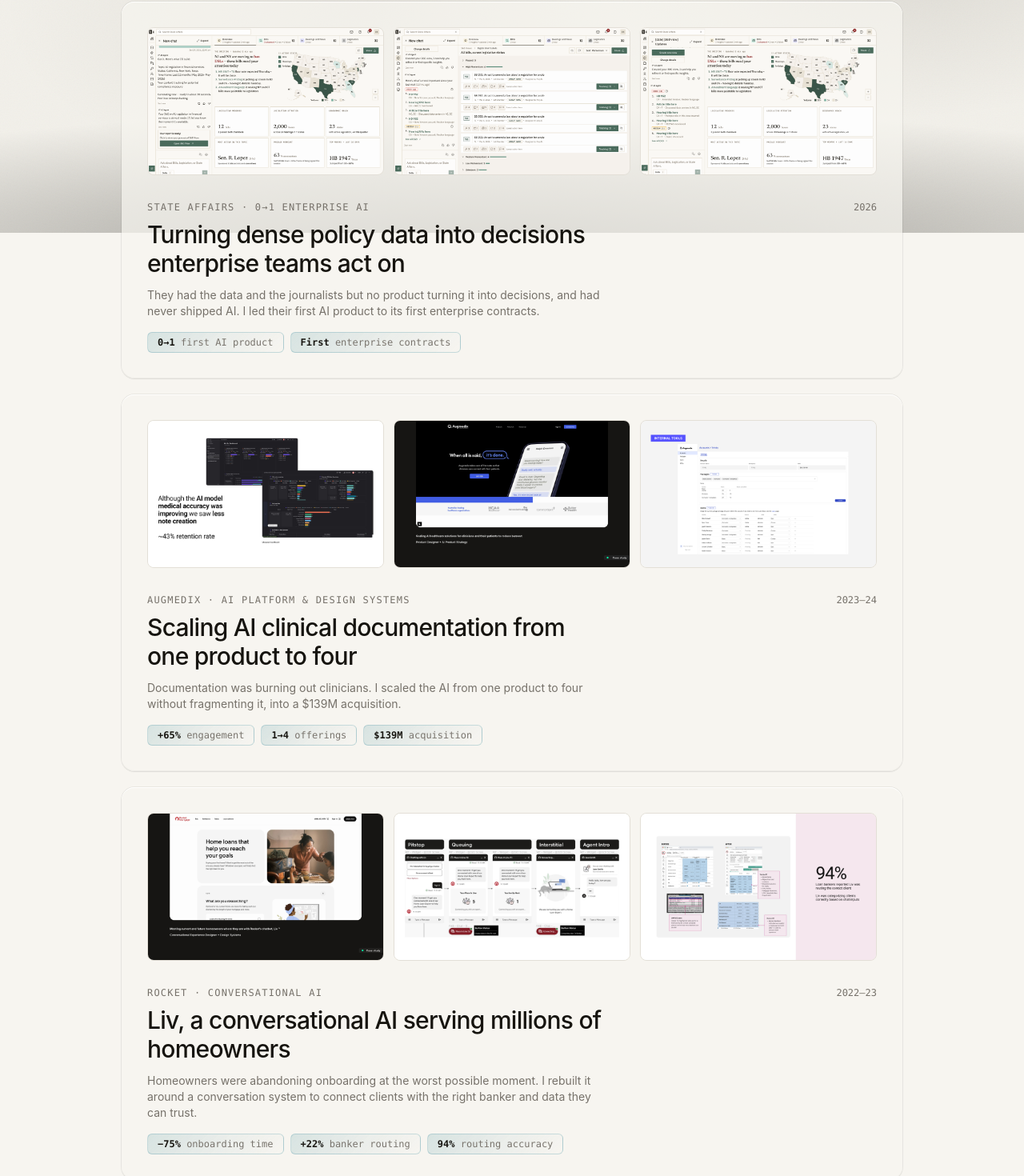
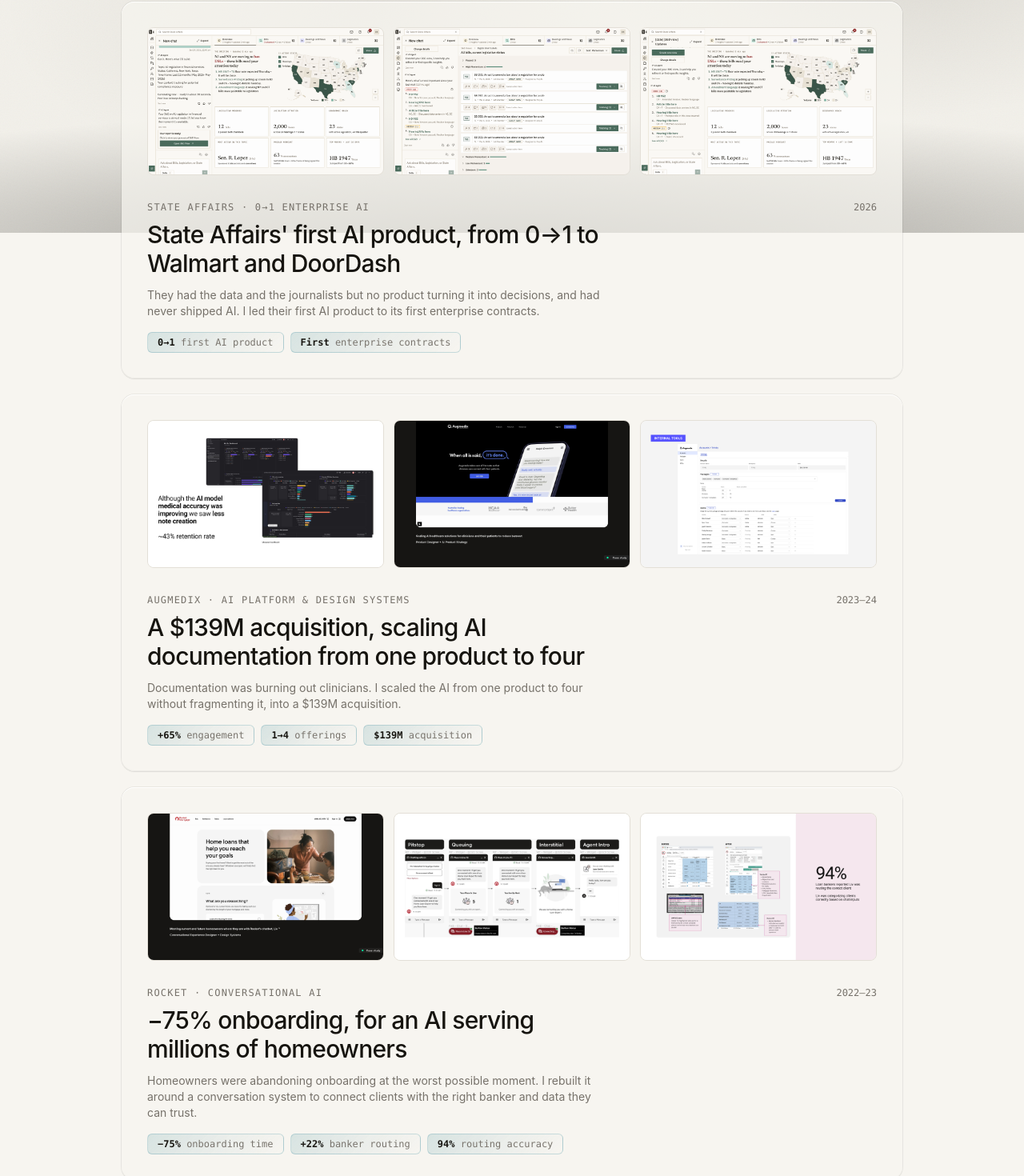
Before and after one commit to acaspx/portfolio-chops, a Next.js app: page / in a window 1280 px wide. Shown: the part 509-1979 px from the top of the page at 80% size. Built offline with nearby package versions, Linux system fonts and the light colour scheme.

Commit message:
Home: outcome-first work-card titles (lead with the number)

```diff
--- a/app/page.tsx
+++ b/app/page.tsx
@@ -8,7 +8,7 @@
   {
     slug: "state-affairs",
     company: "State Affairs",
-    title: "Turning dense policy data into decisions enterprise teams act on",
+    title: "State Affairs' first AI product, from 0→1 to Walmart and DoorDash",
     tags: "0→1 Enterprise AI",
     year: "2026",
     result:
@@ -26,7 +26,7 @@
   {
     slug: "augmedix",
     company: "Augmedix",
-    title: "Scaling AI clinical documentation from one product to four",
+    title: "A $139M acquisition, scaling AI documentation from one product to four",
     tags: "AI Platform & Design Systems",
     year: "2023–24",
     result:
@@ -45,7 +45,7 @@
   {
     slug: "rocket",
     company: "Rocket",
-    title: "Liv, a conversational AI serving millions of homeowners",
+    title: "−75% onboarding, for an AI serving millions of homeowners",
     tags: "Conversational AI",
     year: "2022–23",
     result:
```
